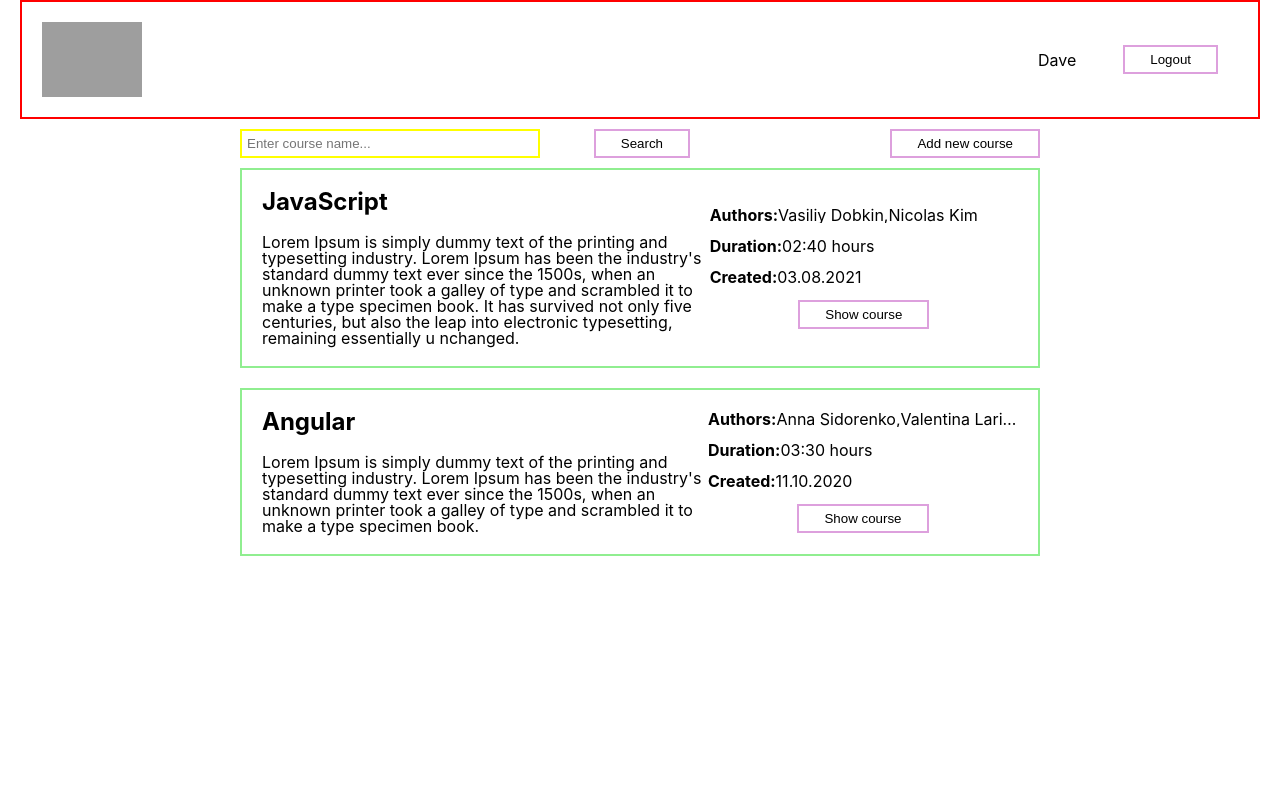
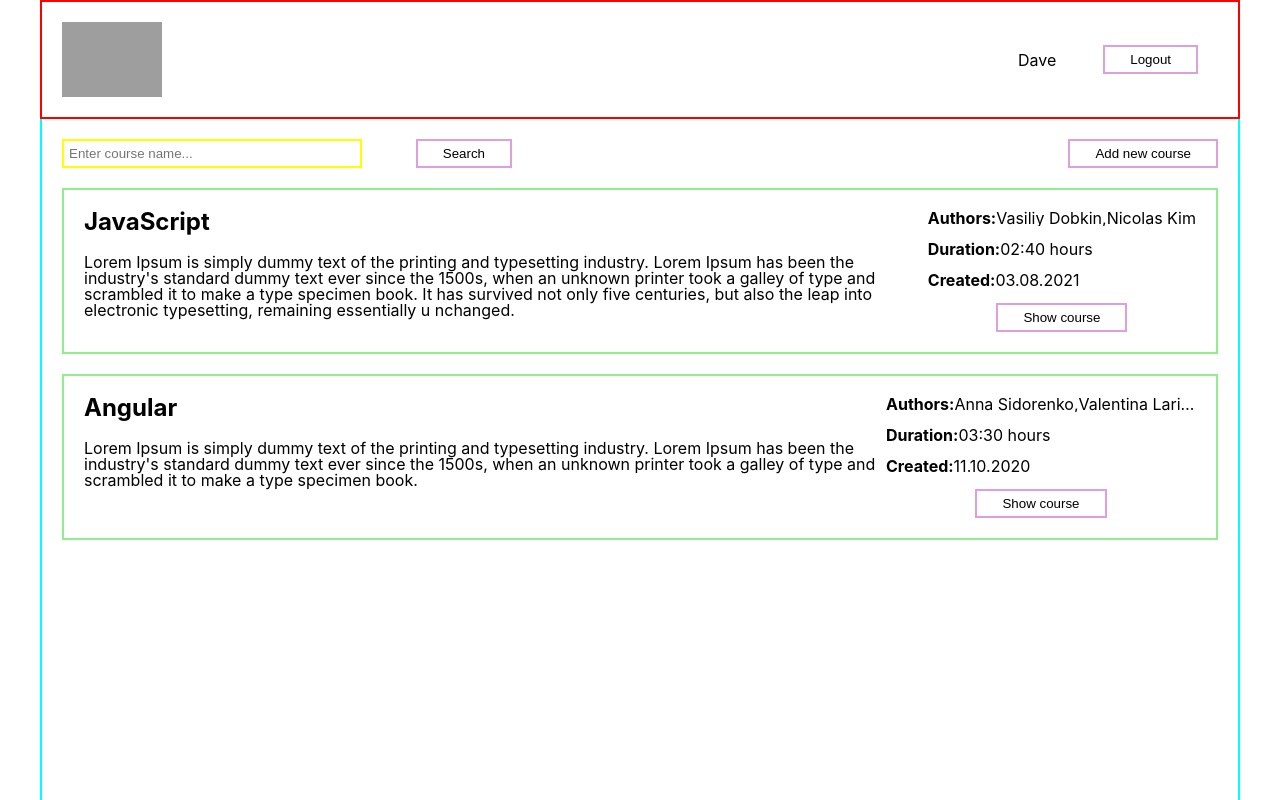
Before and after one commit to bonox2/courses-app, a React (Create React App) app: page / in a window 1280 px wide. Shown: the top 800 px of the page. Built offline with nearby package versions, Linux system fonts and the light colour scheme; grey boxes are pictures that could not be loaded; the HTML template or start-up script is replaced by a standard one.

Commit message:
css update (fix design)

```diff
--- a/src/App.css
+++ b/src/App.css
@@ -3,3 +3,7 @@
   max-width: 800px;
   margin:0 auto;
 }
+.App{
+  width: 1200px;
+  margin: 0 auto;
+}
--- a/src/App.jsx
+++ b/src/App.jsx
@@ -1,9 +1,11 @@
 import './App.css';
 import Header from "./components/Header/Header";
 import Courses from "./components/Courses/Courses";
+import React, { useState } from 'react'
 
 
 export default function App() {
+  const [count,setCount] = useState(0)
   return (
     <div className="App">
       <Header/>
--- a/src/components/Courses/Courses.css
+++ b/src/components/Courses/Courses.css
@@ -1,9 +1,14 @@
 .search_bar_main{
     display: flex;
     justify-content: space-between;
-    width: 800px;
-    margin: 10px auto;
+    margin-bottom: 20px;
 }
 .search_bar_main btn{
     line-height: 1;
 }
+.body_section{
+    height: 900px;
+    border: 2px solid aqua;
+    border-top: none;
+    padding: 20px;
+}
--- a/src/components/Courses/Courses.jsx
+++ b/src/components/Courses/Courses.jsx
@@ -1,3 +1,4 @@
+import { useEffect } from "react";
 import "./Courses.css";
 import CourseCard from "./components/CourseCard/CourseCard";
 import { mockedCoursesList } from "../../constants";
@@ -5,19 +6,29 @@ import { useState } from "react";
 import Button from "../../common/Button/Button";
 import SearchBar from "./components/SearchBar/SearchBar";
 
+
+
 export default function Courses() {
   const [courses, setCourses] = useState(mockedCoursesList);
+  const [searchQuery, setSearchQuery] = useState("");
+  useEffect(() => {
+    console.log(searchQuery);
+  }, [searchQuery]);
   return (
-    <div>
+    <div className="body_section">
       <div className="search_bar_main">
-        <SearchBar/>
-        <Button buttonText='Add new course'/>
+        <SearchBar setSearchQuery={setSearchQuery} />
+        <Button buttonText="Add new course" />
       </div>
       <div className="courses_list">
-      {courses.map((course) => (
-        <CourseCard key={course.id} course={course}/>
-      ))}
-    </div>
+        {courses
+          .filter((course) =>
+            `${course.id} ${course.title}`.toLowerCase().includes(searchQuery)
+          )
+          .map((course) => (
+            <CourseCard key={course.id} course={course} />
+          ))}
+      </div>
     </div>
   );
 }
--- a/src/components/Courses/components/CourseCard/CourseCard.css
+++ b/src/components/Courses/components/CourseCard/CourseCard.css
@@ -1,14 +1,11 @@
 
 .course_card{
-    margin:0 auto 20px auto;   /* LIMITED */
-    width: 800px;   /* LIMITED */
     padding: 20px;
     border: 2px solid lightgreen;
     display: flex;
-
 }
-.course_info{
-    width: 450px;
+.course_card:not(:first-child){
+    margin-top: 20px;
 }
 .course_name{
     margin-bottom: 20px;
--- a/src/components/Courses/components/CourseCard/CourseCard.jsx
+++ b/src/components/Courses/components/CourseCard/CourseCard.jsx
@@ -12,7 +12,7 @@ export default function CourseCard({ course }) {
   ).join(",");
   return (
     <div className="course_card">
-      <div className="course_info">
+      <div>
         <h2 className="course_name">{course.title}</h2>
         <p>{course.description}</p>
       </div>
--- a/src/components/Courses/components/SearchBar/SearchBar.jsx
+++ b/src/components/Courses/components/SearchBar/SearchBar.jsx
@@ -3,16 +3,16 @@ import Button from "../../../../common/Button/Button";
 import Input from "../../../../common/Input/Input";
 
 
-export default function SearchBar(){
+export default function SearchBar({setSearchQuery}){
     function searchCourses(event){
         event.preventDefault()
         const searchQuery = event.target.search.value.trim().toLowerCase()
-        console.log(searchQuery)
+        setSearchQuery( searchQuery )
     }
     return(
         <form onSubmit={searchCourses} className="search_bar">
-            <Input placeHolderText="Enter course name..." type="search" name="search"/>
-            <Button buttonText="Search"/>
+            <Input placeHolderText="Enter course name..." type="search" name="search" />
+            <Button buttonText="Search" type="submit"/>
         </form>
     )
 }
--- a/src/components/Header/Header.css
+++ b/src/components/Header/Header.css
@@ -1,6 +1,5 @@
 .header{
     width: auto;
-    margin: 0 20px;
     padding: 20px;
     display: flex;
     flex-wrap: wrap;
```
Also changed, not shown: src/components/CreateCourse/CreateCourse.css (added), src/components/CreateCourse/CreateCourse.jsx (added).
